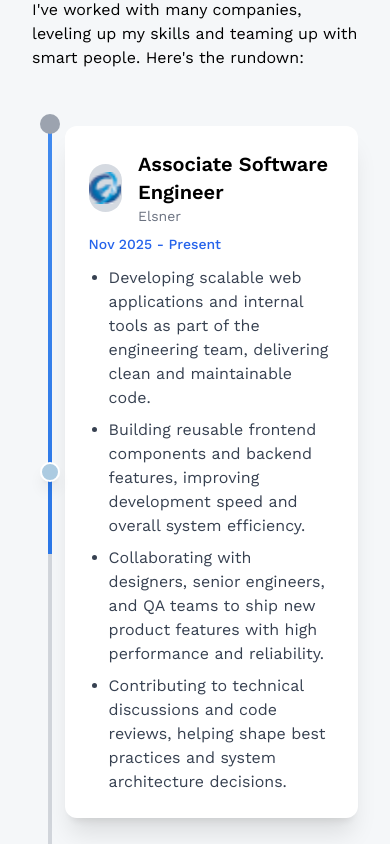
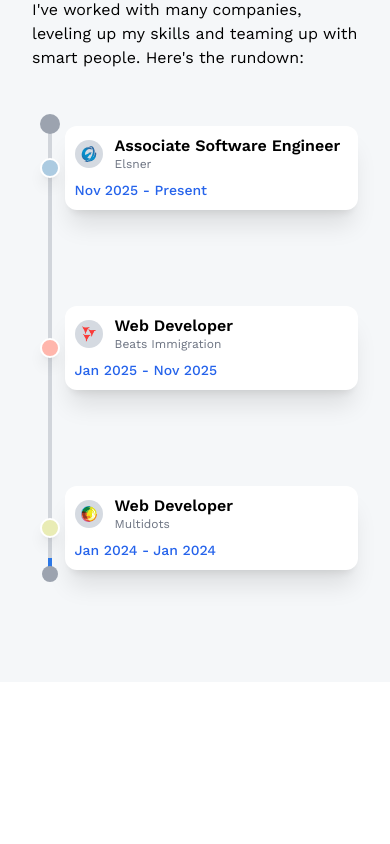
Before and after one commit to dharmpate19/3d_portfolio, a React app: page /about in a window 390 px wide. Shown: the part 2180-3024 px from the top of the page. After the commit the page ends 2862 px from the top, so only its background shows below. Built offline with nearby package versions, Linux system fonts and the light colour scheme; the HTML template or start-up script is replaced by a standard one.

Commit message:
Mahe aboutus page responsive andd added plane movement smooth for responsive

```diff
--- a/src/assets/images/index.js
+++ b/src/assets/images/index.js
@@ -6,7 +6,7 @@ import tesla from './tesla.png'
 import logo from './logo.svg'
 import multidots from './multidots.png'
 import beatsimmigration from './beatsimmigration.png'
-import elsner from './elsner.png'
+import elsner from './elsnerlogo.svg'
 
 export {
     hero,
--- a/src/components/TimelineItem.jsx
+++ b/src/components/TimelineItem.jsx
@@ -1,11 +1,13 @@
-import React from 'react'
+import React from "react";
 
 const TimelineItem = ({ exp, index }) => {
   const leftSide = index % 2 === 0; // alternate L/R
 
   return (
     <div
-      className={`relative w-full flex justify-end md:${leftSide ? "justify-start" : "justify-end"}`}
+      className={`relative w-full flex justify-end md:${
+        leftSide ? "justify-start" : "justify-end"
+      }`}
     >
       {/* Dot */}
       <div
@@ -19,20 +21,39 @@ const TimelineItem = ({ exp, index }) => {
       {/* Card */}
       <div
         className={`
-          w-[90%] md:w-[45%] p-6 bg-white dark:bg-gray-900 rounded-xl shadow-xl relative
+          w-[90%] md:w-[45%] p-[10px] md:p-6 bg-white dark:bg-gray-900 rounded-xl shadow-xl relative
           transition-all duration-700 ease-out animate-fadeSlide
           ${leftSide ? "slide-left" : "slide-right"}
         `}
       >
-        {/* Icon + Title */}
-        <div className="flex items-center gap-4">
-          <div className="w-12 h-12 rounded-full bg-gray-200 dark:bg-gray-800 flex justify-center items-center">
-            <img src={exp.icon} alt={exp.company_name} className="w-8 h-8" />
+        <div className="flex items-center gap-3 sm:gap-4">
+          {/* Icon */}
+          <div
+            className="
+    flex-shrink-0
+    w-[28px] h-[28px]
+    sm:w-10 sm:h-10
+    md:w-12 md:h-12
+    rounded-full
+    bg-gray-200 dark:bg-gray-800
+    flex justify-center items-center
+  "
+          >
+            <img
+              src={exp.icon}
+              alt={exp.company_name}
+              className="w-4 h-4 sm:w-6 sm:h-6 md:w-8 md:h-8"
+            />
           </div>
 
-          <div>
-            <h3 className="text-xl font-semibold">{exp.title}</h3>
-            <p className="text-gray-500 text-sm">{exp.company_name}</p>
+          {/* Title + Company */}
+          <div className="flex flex-col">
+            <h3 className="text-base sm:text-lg md:text-xl font-semibold leading-tight">
+              {exp.title}
+            </h3>
+            <p className="text-gray-500 text-xs sm:text-sm">
+              {exp.company_name}
+            </p>
           </div>
         </div>
 
@@ -42,7 +63,7 @@ const TimelineItem = ({ exp, index }) => {
         </p>
 
         {/* Points */}
-        <ul className="list-disc ml-5 mt-3 space-y-2 text-gray-700 dark:text-gray-300">
+        <ul className="hidden md:block list-disc ml-5 mt-3 space-y-2 text-gray-700 dark:text-gray-300">
           {exp.points.map((pt, idx) => (
             <li key={idx}>{pt}</li>
           ))}
@@ -52,4 +73,4 @@ const TimelineItem = ({ exp, index }) => {
   );
 };
 
-export default TimelineItem
+export default TimelineItem;
--- a/src/constants/index.js
+++ b/src/constants/index.js
@@ -190,7 +190,7 @@ export const experiences = [
         title: "Web Developer",
         company_name: "Beats Immigration",
         icon: beatsimmigration,
-        iconBg: "#f56856ff",
+        iconBg: "#ffb6acff",
         date: "Jan 2025 - Nov 2025",
         points: [
             "Maintained and optimized the company's WordPress website, ensuring fast performance, improved UI/UX, and smooth functionality across all pages.",
```
Also changed, not shown: src/assets/images/elsner.png (deleted), src/assets/images/elsnerlogo.svg (added).
